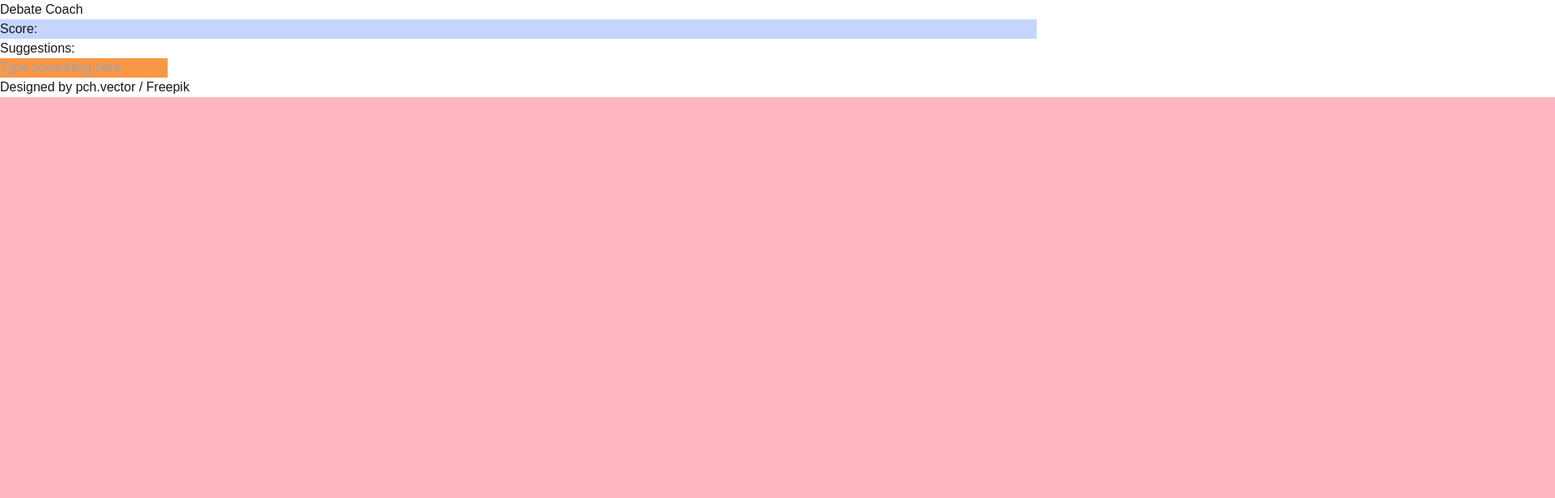
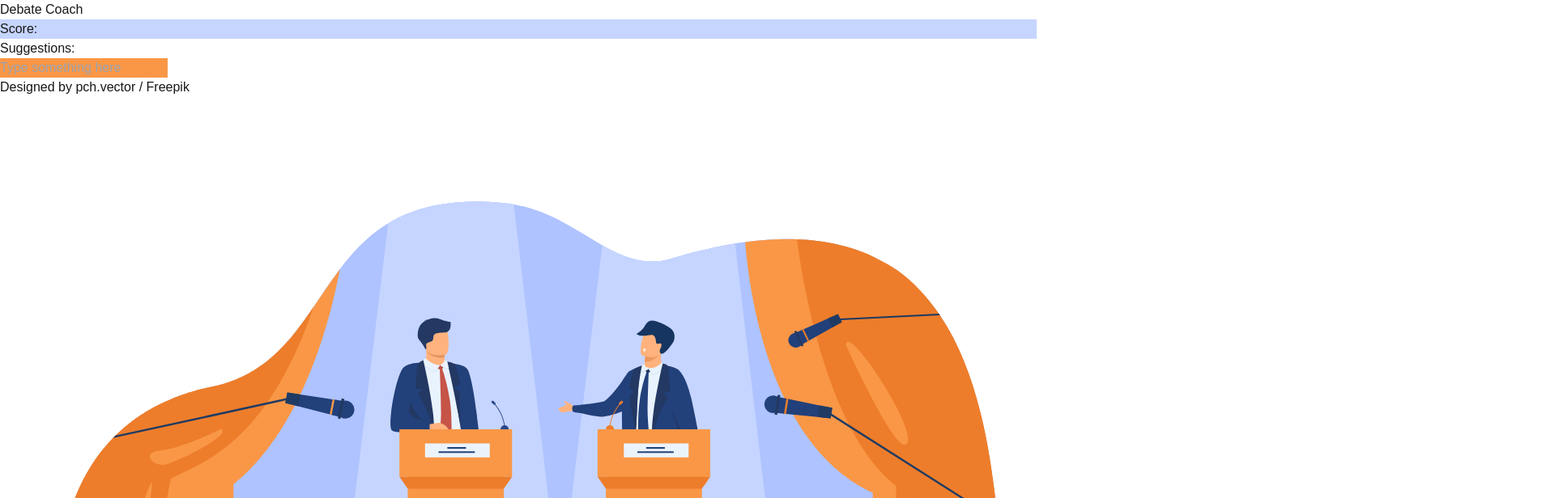
Before and after one commit to maria-nastase/ArguMentor, a Next.js app in the folder debate/: page / in a window 1280 px wide. Shown: the top 616 px of the page at 81% size, 1920 px wide, since content can reach past the window. Built offline with nearby package versions, Linux system fonts and the light colour scheme.

Commit message:
animate right character when typing

```diff
--- a/debate/src/app/components/AppStateContext.tsx
+++ b/debate/src/app/components/AppStateContext.tsx
@@ -15,6 +15,8 @@ interface AppStateContextProps {
   setScore: React.Dispatch<React.SetStateAction<string | null>>;
   suggestion: string | null;
   setSuggestions: React.Dispatch<React.SetStateAction<string | null>>;
+  isTyping: boolean;
+  setIsTyping: React.Dispatch<React.SetStateAction<boolean>>;
 }
 
 // Create context
@@ -27,6 +29,7 @@ export const AppStateProvider: React.FC<{ children: ReactNode }> = ({ children }
   const [history, setHistory] = useState([]);
   const [score, setScore] = useState<string | null>(null);
   const [suggestion, setSuggestions] = useState<string | null>(null);
+  const [isTyping, setIsTyping] = useState<boolean>(false);
 
   const appendToLog = (text, isUser) => {
     setHistory(current => [...current, {text, isUser}]);
@@ -45,8 +48,10 @@ export const AppStateProvider: React.FC<{ children: ReactNode }> = ({ children }
         score,
         setScore,
         suggestion,
-        setSuggestions
-      }), [response, isLoading, inputText, history, score, suggestion]);
+        setSuggestions,
+        isTyping,
+        setIsTyping
+      }), [response, isLoading, inputText, history, score, suggestion, isTyping]);
 
 
 
--- a/debate/src/app/components/BGImage.tsx
+++ b/debate/src/app/components/BGImage.tsx
@@ -1,14 +1,10 @@
+import { useAppState } from "./AppStateContext";
 import SVGEmbed from "./SVGEmbed.svg"
 import SvgIcon from "./SvgIcon";
 
 export default function BGImage() {
-    return <div   style={{
-        backgroundColor: 'lightpink',
-        resize: 'horizontal',
-        overflow: 'hidden',
-        width: '10000px',
-        height: 'auto',
-      }} id="stageContainer">
-        <SvgIcon></SvgIcon>
+    const {isLoading, isTyping} = useAppState();
+    return <div className="absolute bottom-0 w-full -z-50">
+        <SvgIcon leftSpeakerAnim={isLoading} rightSpeakerAnim={isTyping}></SvgIcon>
     </div>;
 }
--- a/debate/src/app/components/GPTInput.tsx
+++ b/debate/src/app/components/GPTInput.tsx
@@ -1,11 +1,27 @@
+import { useEffect, useState } from "react";
 import { useAppState } from "./AppStateContext";
 
 export default function GPTInput(){
 
     const {setInputText, setIsLoading, appendToLog, inputText, isLoading, setScore, setSuggestions} =  useAppState();
 
+    const [isRecentlyChanged, setIsRecentlyChanged] = useState(false);
+
+    useEffect(() => {
+      if (!isRecentlyChanged) return;
+
+      // Set a timer to reset the "isRecentlyChanged" state to false after 0.5 seconds
+      const timer = setTimeout(() => {
+        setIsRecentlyChanged(false);
+      }, 500);
+
+      // Clear the timer if the component re-renders or the effect is re-triggered
+      return () => clearTimeout(timer);
+    }, [isRecentlyChanged, inputText]);
+
     const handleChange = (event) => {
         setInputText(event.target.value);
+        setIsRecentlyChanged(true); // set to true on every change
       };
 
       const handleKeyDown = async (event: KeyboardEvent<HTMLInputElement>) => {
```
